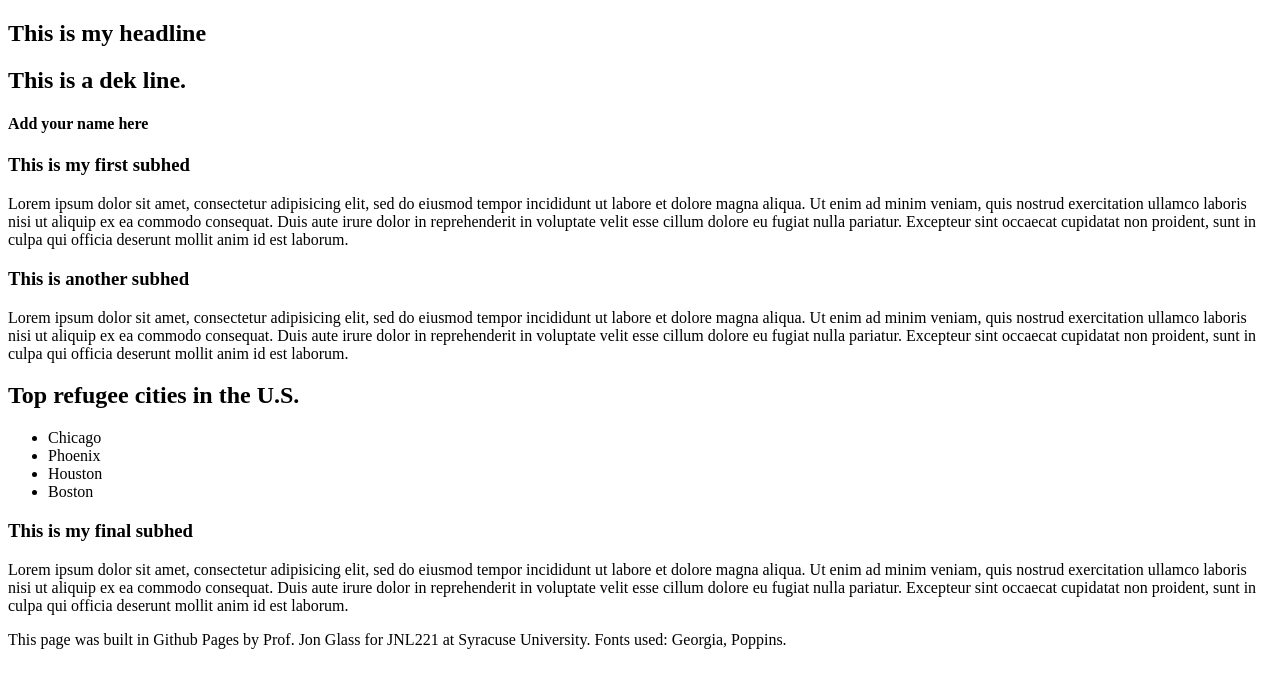
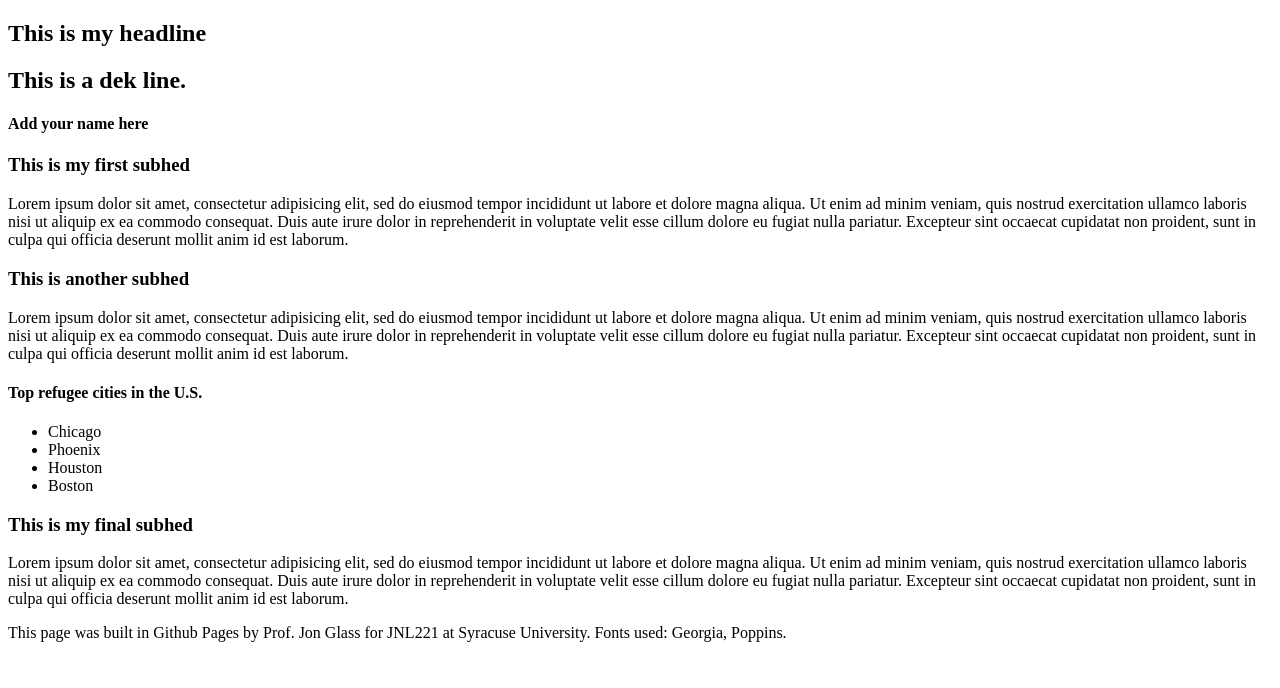
Before and after one commit to JonGlass/JonGlass.github.io, a plain HTML site: page final-template/final.html in a window 1280 px wide. Drawn offline with Linux system fonts and the light colour scheme.

Commit message:
Add files via upload

```diff
--- a/final-template/final.html
+++ b/final-template/final.html
@@ -41,7 +41,7 @@
 		</section>
 		<section>
 			<div class="list">
-				<h2>Top refugee cities in the U.S.</h2>
+				<h4>Top refugee cities in the U.S.</h4>
 				<ul>
 					<li>Chicago</li>
 					<li>Phoenix</li>
```
